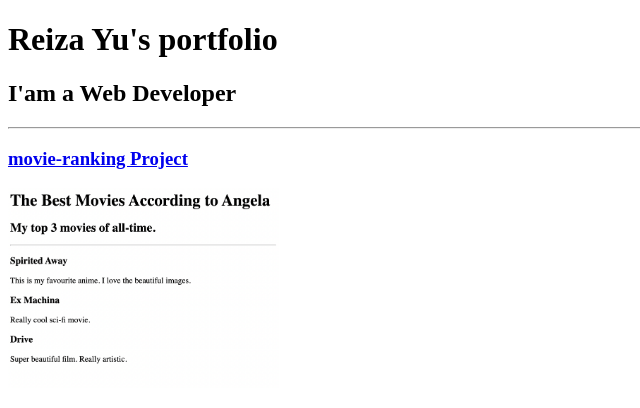
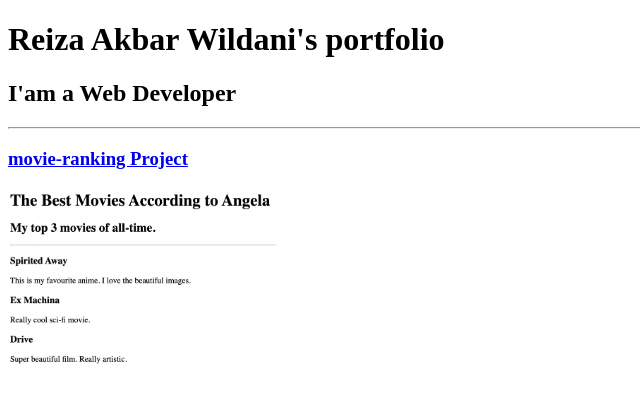
Before and after one commit to reizaakbar/html-portfolio, a plain HTML site: page index.html in a window 1280 px wide. Shown: the top 408 px of the page, without its empty margins (0-640 px from the left). Drawn offline with Linux system fonts and the light colour scheme.

Commit message:
Update index.html

```diff
--- a/index.html
+++ b/index.html
@@ -7,7 +7,7 @@
     <title>Document</title>
   </head>
   <body>
-    <h1>Reiza Yu's portfolio</h1>
+    <h1>Reiza Akbar Wildani's portfolio</h1>
     <h2>I'am a Web Developer</h2>
     <hr />
     <h3><a href="./public/movie-ranking.html">movie-ranking Project</a></h3>
@@ -25,18 +25,3 @@
     </h4>
   </body>
 </html>
-<!-- TODO 1: Create the HTML Boilerplate -->
-
-<!-- TODO 2: Add Your previous projects' HTML into the public folder -->
-
-<!-- TODO 3: Take screenshots of your project previews and add the images to the images folder -->
-
-<!-- TODO 4: Add titles/subtitles etc. -->
-
-<!-- TODO 5: Add a link to the project pages -->
-
-<!-- TODO 6: Add images to show the project previews
-HINT for TODO 6: You can use the height attribute set to 200 to make the image smaller:
-https://developer.mozilla.org/en-US/docs/Web/HTML/Element/img#attr-height -->
-
-<!-- TODO 7: Add the Contact Me and About Me page links -->
```
